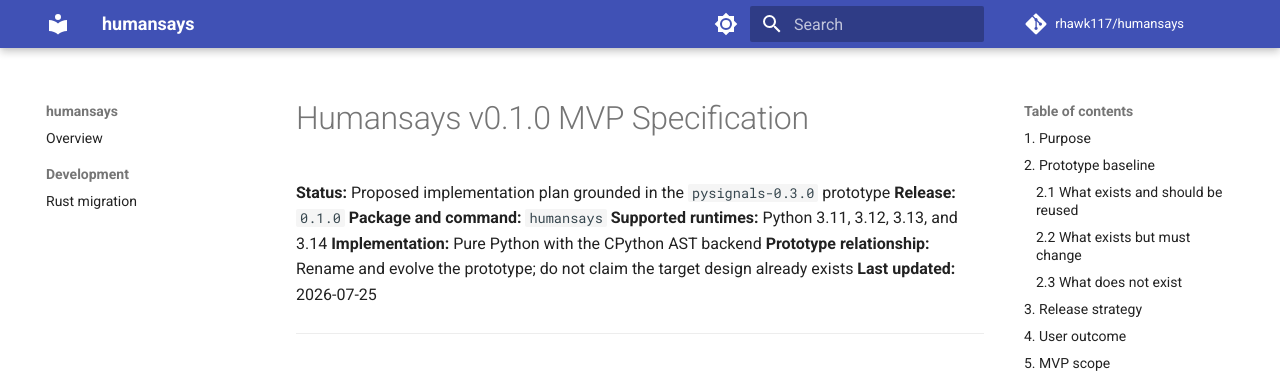
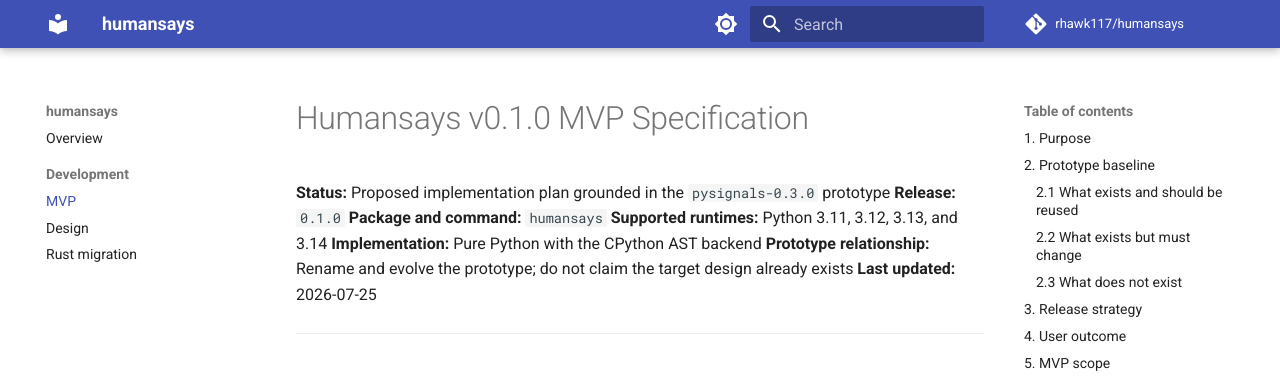
Before and after one commit to rhawk117/humansays, an MkDocs documentation site: the page built from docs/development/MVP.md, in a window 1280 px wide. Shown: the top 380 px of the page. Built offline with MkDocs 1.6.1 and Material for MkDocs 9.7.7, drawn with Linux system fonts in a browser that asks for light colours; comment, search, counter and statistics services are not loaded.

```diff
--- a/mkdocs.yml
+++ b/mkdocs.yml
@@ -56,4 +56,6 @@ markdown_extensions:
 nav:
   - Overview: index.md
   - Development:
-      - Rust migration: development/rust-migration.md
+      - MVP: development/MVP.md
+      - Design: development/DESIGN.md
+      - Rust migration: development/RUST.md
```
Also changed, not shown: docs/INDEX.md (deleted), docs/index.md (added).
